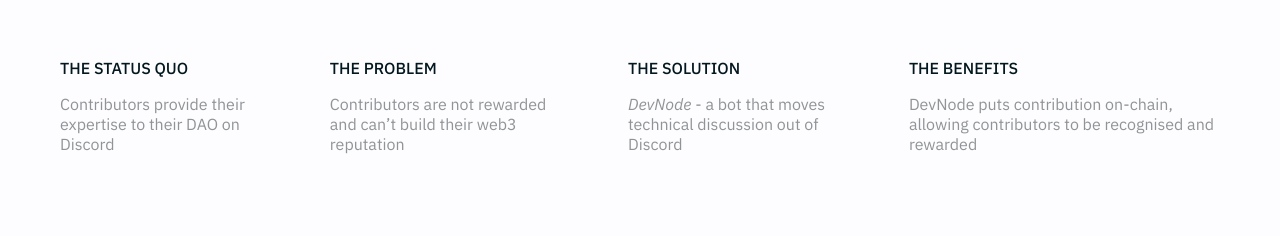
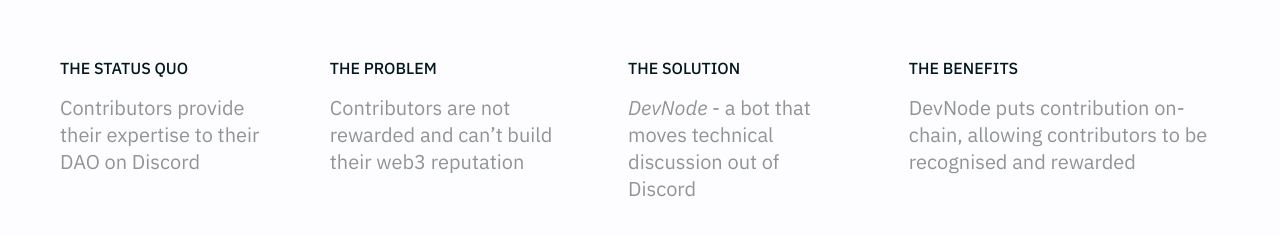
Before and after one commit to jamesnicholls04/devnode-website, a plain HTML site: page index.html in a window 1280 px wide. Shown: the part 666-902 px from the top of the page. Before the commit the page ends 880 px from the top, so only its background shows below. Drawn offline with Linux system fonts and the light colour scheme.

Commit message:
increase item content fontsize

```diff
--- a/styles.css
+++ b/styles.css
@@ -59,7 +59,7 @@ hr {
 }
 
 .narrative-item-short {
-  max-width: 300px;
+  max-width: 320px;
 }
 
 .narrative-item-long {
@@ -74,7 +74,7 @@ hr {
 
 .narrative-item-content {
   color: #909496;
-  font-size: 1rem;
+  font-size: 1.25rem;
   font-weight: 400;
 }
 
```
